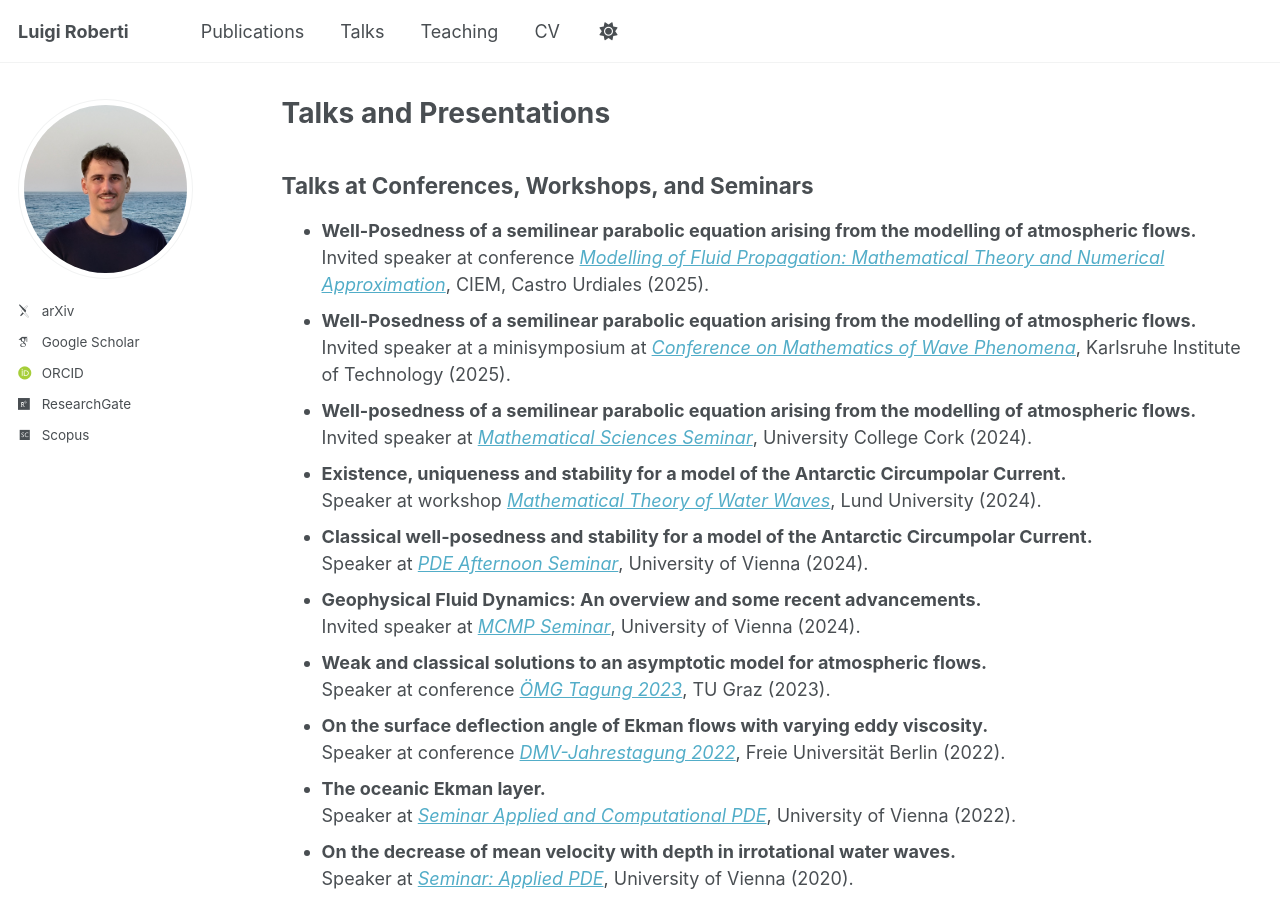
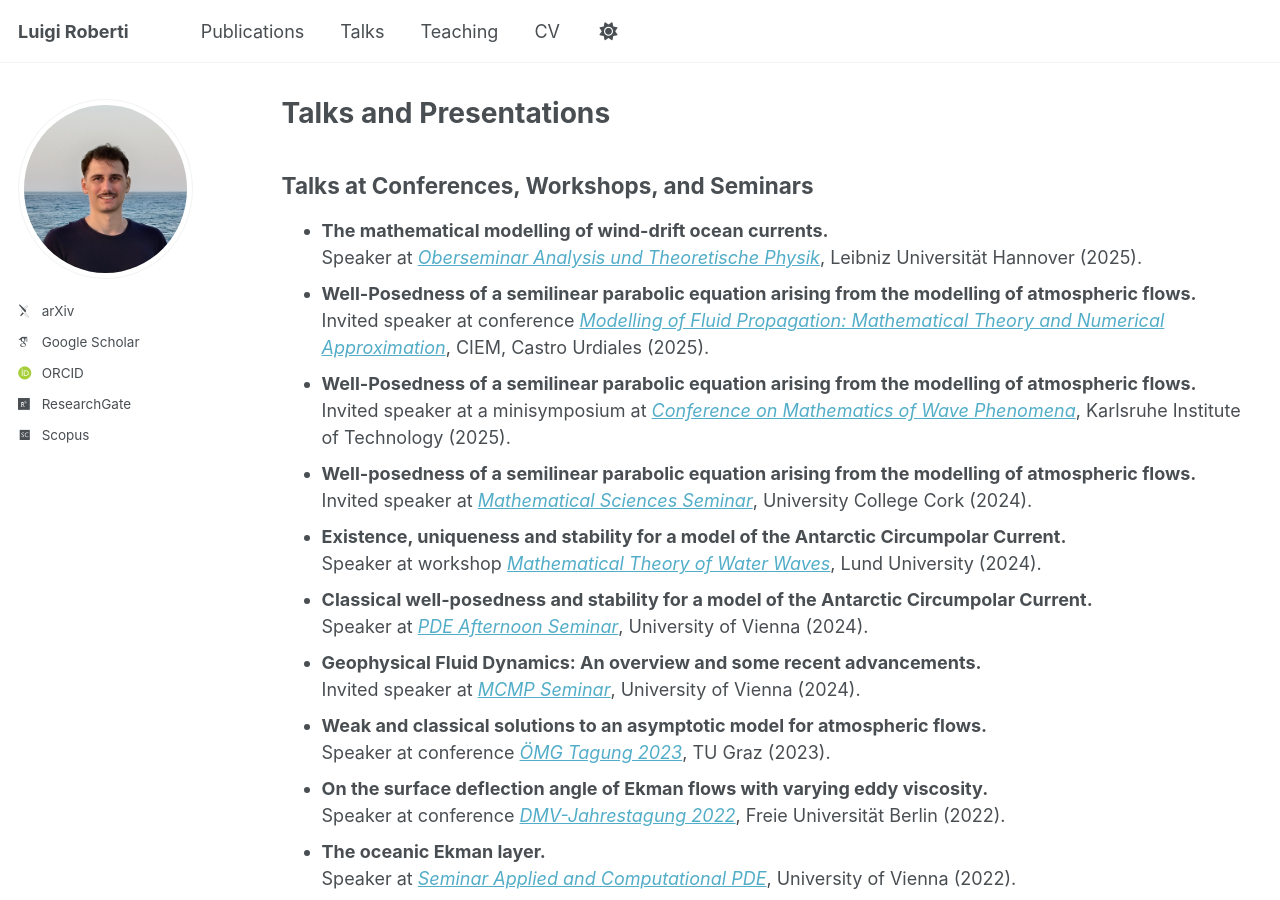
Before and after one commit to luigi-roberti/luigi-roberti.github.io, a Jekyll site: the page built from _pages/talks.md, in a window 1280 px wide and 900 px high. Built offline with Jekyll 4.4.1, drawn with Linux system fonts in a browser that asks for light colours; some web fonts are replaced; a script that is not in the unit is left out.

Commit message:
Update talks.md

```diff
--- a/_pages/talks.md
+++ b/_pages/talks.md
@@ -7,6 +7,8 @@ author_profile: true
 
 Talks at Conferences, Workshops, and Seminars
 ------
+* <b>The mathematical modelling of wind-drift ocean currents.</b><br />
+Speaker at [<i>Oberseminar Analysis und Theoretische Physik</i>](https://www.ifam.uni-hannover.de/de/forschung/angewandte-analysis/os-analysis-und-theoretische-physik), Leibniz Universität Hannover (2025).
 * <b>Well-Posedness of a semilinear parabolic equation arising from the modelling of atmospheric flows.</b><br />
 Invited speaker at conference [<i>Modelling of Fluid Propagation: Mathematical Theory and Numerical Approximation</i>](https://www.ciem.unican.es/modelling-of-fluid-propagation-mathematical-theory-and-numerical-approximation/){:target="_blank",rel="noopener"}, CIEM, Castro Urdiales (2025).
 * <b>Well-Posedness of a semilinear parabolic equation arising from the modelling of atmospheric flows.</b><br />
```
